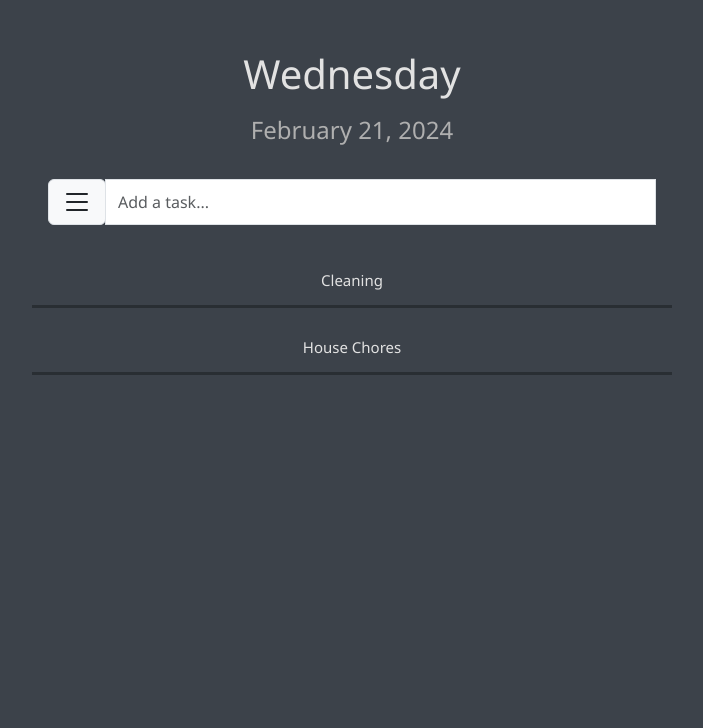
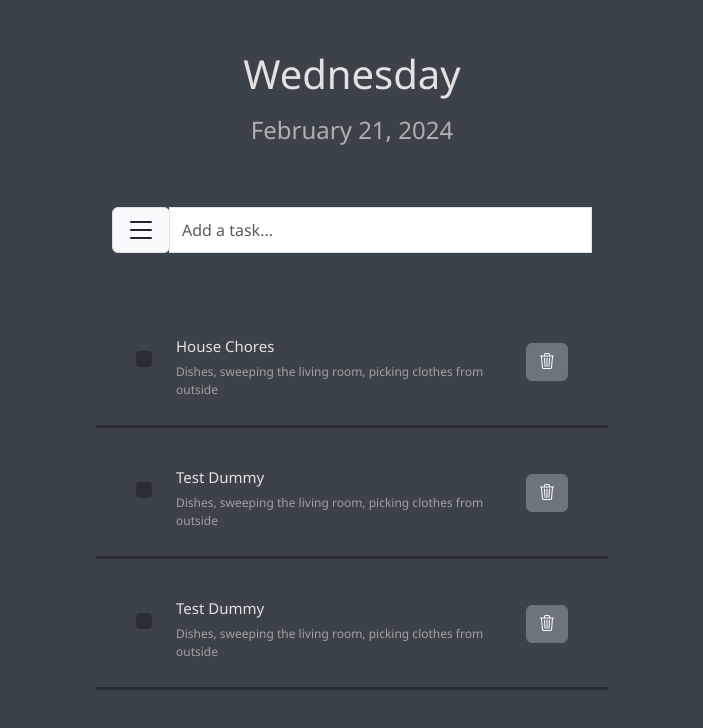
Before and after one commit to chriskelemba/todolist, a React (Create React App) app: page / in a window 1280 px wide. Shown: the top 728 px of the page, without its empty margins (288-991 px from the left). Built offline with nearby package versions, Linux system fonts and the light colour scheme; data requests are answered from the project's data file.

Commit message:
progress 28th

```diff
--- a/data/db.json
+++ b/data/db.json
@@ -1,14 +1,19 @@
 {
   "tasks": [
-    {
-      "id": "2",
-      "name": "Cleaning",
-      "detail": "Cleaning my room"
-    },
     {
       "id": "3",
       "name": "House Chores",
       "detail": "Dishes, sweeping the living room, picking clothes from outside"
+    },
+    {
+      "id": "4",
+      "name": "Test Dummy",
+      "detail": "Dishes, sweeping the living room, picking clothes from outside"
+    },
+    {
+      "id": "5",
+      "name": "Test Dummy",
+      "detail": "Dishes, sweeping the living room, picking clothes from outside"
     }
   ]
 }
--- a/src/components/TaskList.js
+++ b/src/components/TaskList.js
@@ -1,15 +1,43 @@
 import { Link } from "react-router-dom";
+import { useParams } from "react-router-dom";
+import {useHistory} from 'react-router-dom';
+import axios from 'axios';
 
-const TaskList = ({tasks,name}) => {
+const TaskList = ({tasks}) => {
+    const {id} = useParams();
+    const history = useHistory();
+
+    const handleDelete = (e) => {
+        e.preventDefault();
+        window.location.reload(false);
+
+        axios.delete('http://localhost:4000/tasks/' + id)
+        .then(res=> {
+            alert("Task has been deleted");
+            history.push("/");
+        })
+    }
 
     return (
-        <div className="TaskList">
-            <h2>{ name }</h2>
+        <div className="TaskList mt-5">
             {tasks.map((task) => (
                 <div className="preview" key={task.id}>
-                    <Link to={`/Task-details/${task.id}`}>
-                        <h3 className="text text-left">{task.name}</h3>
-                    </Link>
+                    <div className="d-flex justify-content-between">
+                        <div className="d-flex">
+                            <div className="checkbox">
+                                <input class="form-check-input mx-4 mt-4" type="checkbox" value="" id="flexCheckDefault"/>
+                            </div>
+                            <Link to={`/Task-details/${task.id}`}>
+                                <h3 className="text">{task.name}</h3>
+                                <p className="">{task.detail}</p>
+                            </Link>
+                        </div>
+                        <div className="">
+                            <button onClick={handleDelete} className="btn btn-secondary mt-3 mx-4" type="submit"><svg xmlns="http://www.w3.org/2000/svg" width="16" height="16" fill="currentColor" class="bi bi-trash3 mb-1" viewBox="0 0 16 16">
+                            <path d="M6.5 1h3a.5.5 0 0 1 .5.5v1H6v-1a.5.5 0 0 1 .5-.5M11 2.5v-1A1.5 1.5 0 0 0 9.5 0h-3A1.5 1.5 0 0 0 5 1.5v1H1.5a.5.5 0 0 0 0 1h.538l.853 10.66A2 2 0 0 0 4.885 16h6.23a2 2 0 0 0 1.994-1.84l.853-10.66h.538a.5.5 0 0 0 0-1zm1.958 1-.846 10.58a1 1 0 0 1-.997.92h-6.23a1 1 0 0 1-.997-.92L3.042 3.5zm-7.487 1a.5.5 0 0 1 .528.47l.5 8.5a.5.5 0 0 1-.998.06L5 5.03a.5.5 0 0 1 .47-.53Zm5.058 0a.5.5 0 0 1 .47.53l-.5 8.5a.5.5 0 1 1-.998-.06l.5-8.5a.5.5 0 0 1 .528-.47M8 4.5a.5.5 0 0 1 .5.5v8.5a.5.5 0 0 1-1 0V5a.5.5 0 0 1 .5-.5"/>
+                            </svg></button>
+                        </div>
+                    </div>
                 </div>
             ))}
         </div>
--- a/src/index.css
+++ b/src/index.css
@@ -2,12 +2,13 @@ body {
   background-color: rgb(60, 66, 74);
   color: rgb(226, 226, 226);
   font-family: 'Segoe UI', Tahoma, Geneva, Verdana, sans-serif;
-  width: 50%;
+  width: 40%;
   margin: auto;
 }
 
 .date {
   margin-top: 50px;
+  margin-bottom: 7%;
 }
 
 .date h4 {
@@ -15,22 +16,45 @@ body {
   color: rgb(175, 175, 175);
 }
 
+.form input[input="text"] {
+  background-color: rgb(41, 46, 51);
+}
+
 .preview {
   padding: 10px 16px;
   margin: 20px 0;
   border-bottom: solid rgb(41, 46, 51);
+  text-align: left;
 }
 
 .preview:hover {
-  box-shadow: 1px 3px 5px rgba(0,0,0,0.1);
+  box-shadow: 3px 5px 7px rgba(0,0,0,0.1);
 }
 
 .preview h3 {
   font-size: 15px;
   color: rgb(226, 226, 226);
-  margin-bottom: 6px;
+  margin-top: 10px;
+}
+
+.preview p {
+  font-size: 12px;
+  color: rgb(161, 161, 161);
 }
 
 .preview a {
   text-decoration: none !important;
 }
+
+.preview .checkbox input[type="checkbox"] {
+  background-color: rgb(41, 46, 51);
+  border: none;
+}
+
+.preview .checkbox input:focus {
+  border: none;
+}
+
+.preview .checkbox input:hover {
+  cursor: pointer;
+}
```
